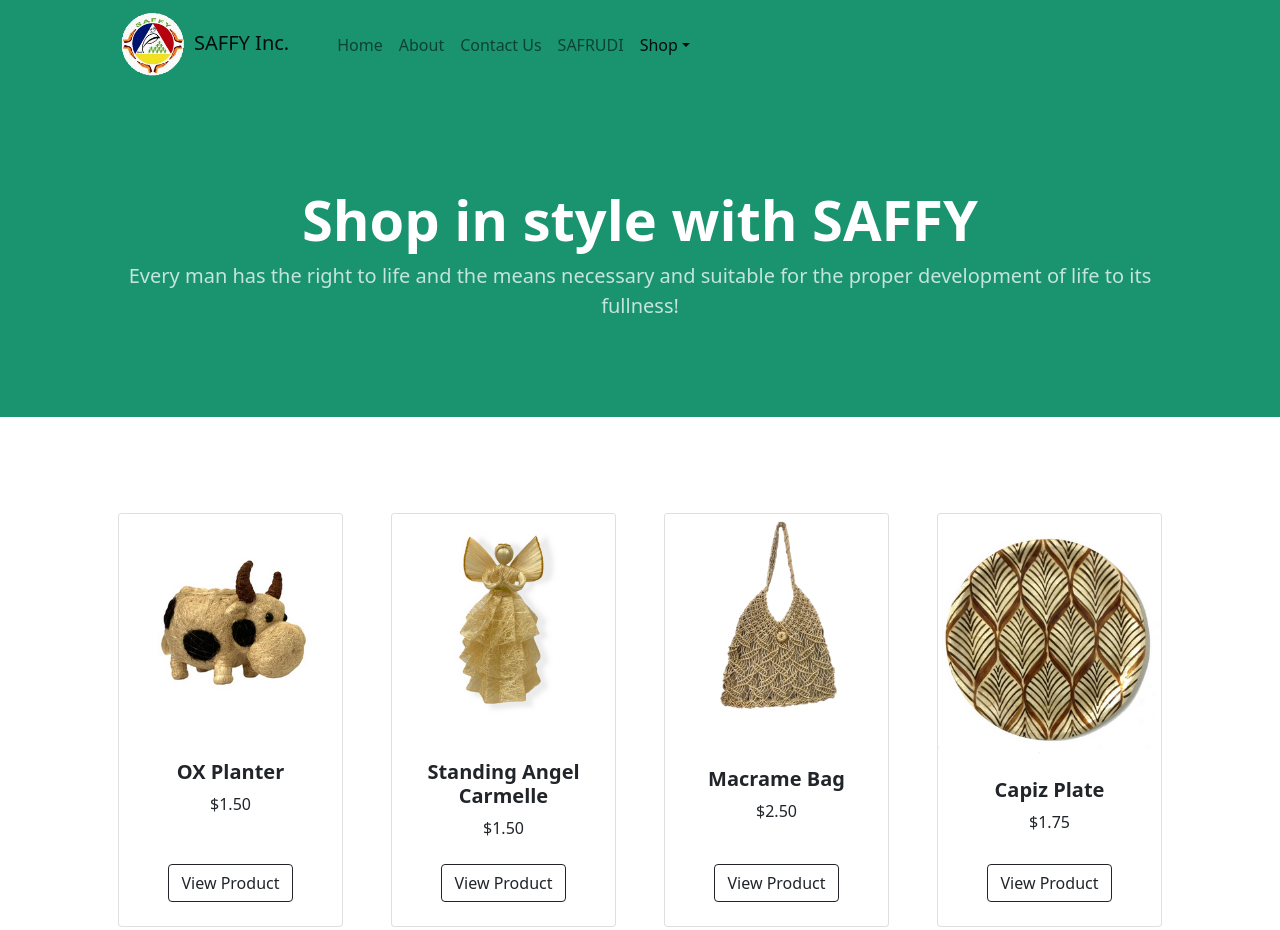
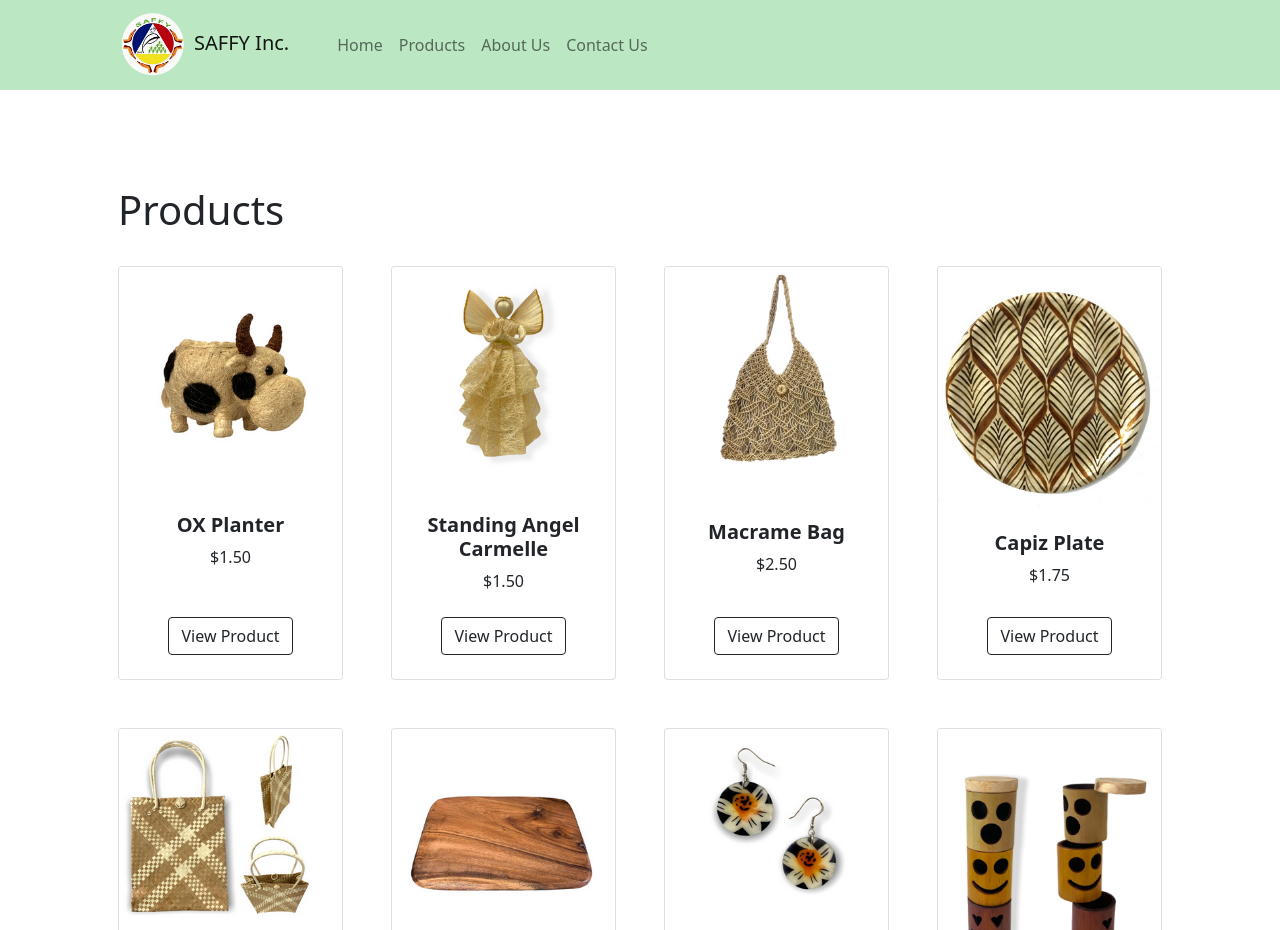
Before and after one commit to jamesmaranion/PROJMGT-Draft-Prototype, a website: page dist/products.html in a window 1280 px wide. Shown: the top 930 px of the page. Drawn offline with nearby package versions, Linux system fonts and the light colour scheme.

Commit message:
Color Changes

```diff
--- a/dist/css/style.css
+++ b/dist/css/style.css
@@ -6,7 +6,7 @@
     --Pastel-Pink: #FCB2A9;
     --Cream: #E3E3DB;
     --Mint: #94E4C9;
-    --Green: #509B7D;
+    --Green: #BBE7C3;
     --bs-font-sans-serif: system-ui, -apple-system, "Segoe UI", Roboto, "Helvetica Neue", Arial, "Noto Sans", "Liberation Sans", sans-serif, "Apple Color Emoji", "Segoe UI Emoji", "Segoe UI Symbol", "Noto Color Emoji";
     --bs-body-font-family: var(--bs-font-sans-serif);
 }
--- a/dist/products.html
+++ b/dist/products.html
@@ -13,8 +13,7 @@
     <link href="https://cdn.jsdelivr.net/npm/bootstrap-icons@1.5.0/font/bootstrap-icons.css" rel="stylesheet" />
     <!-- Core theme CSS (includes Bootstrap)-->
     <link href="css/styles.css" rel="stylesheet" />
-    <link href="https://fonts.googleapis.com/icon?family=Material+Icons"
-      rel="stylesheet" />
+    <link href="https://fonts.googleapis.com/icon?family=Material+Icons" rel="stylesheet" />
 </head>
 
 <body>
@@ -26,38 +25,23 @@
             <div class="collapse navbar-collapse" id="navbarSupportedContent">
                 <ul class="navbar-nav me-auto mb-2 mb-lg-0 ms-lg-4">
                     <li class="nav-item"><a class="nav-link" href="index.html">Home</a></li>
-                    <li class="nav-item"><a class="nav-link" href="#!">About</a></li>
+                    <li class="nav-item"><a class="nav-link" href="#!">Products</a></li>
+                    <li class="nav-item"><a class="nav-link" href="#!">About Us</a></li>
                     <li class="nav-item"><a class="nav-link" href="#!">Contact Us</a></li>
-                    <li class="nav-item"><a class="nav-link" href="#!">SAFRUDI</a></li>
 
-                    <li class="nav-item dropdown">
-                        <a class="nav-link active dropdown-toggle" id="navbarDropdown" href="#" role="button" data-bs-toggle="dropdown" aria-expanded="false" aria-current="page">Shop</a>
-                        <ul class="dropdown-menu" aria-labelledby="navbarDropdown">
-                            <li><a class="dropdown-item" href="dist/products.html">All Products</a></li>
-                            <!-- <li> -->
-                            <!-- <hr class="dropdown-divider" /> -->
-                            <!-- </li> -->
-                            <!-- <li><a class="dropdown-item" href="#!">Popular Items</a></li> -->
-                            <!-- <li><a class="dropdown-item" href="#!">New Arrivals</a></li> -->
-                        </ul>
-                    </li>
                 </ul>
             </div>
         </div>
     </nav>
     <!-- Header-->
-    <header class="bg-green py-5">
-        <div class="container px-4 px-lg-5 my-5">
-            <div class="text-center text-white">
-                <h1 class="display-4 fw-bolder">Shop in style with SAFFY</h1>
-                <p class="lead fw-normal text-white-75 mb-0">Every man has the right to life and the means necessary and suitable for the proper development of life to its fullness!</p>
-            </div>
-        </div>
-    </header>
+
     <!-- Section-->
     <section class="py-5">
         <div class="container px-4 px-lg-5 mt-5">
+            <h1>Products</h1>
+            &nbsp; &nbsp; &nbsp; &nbsp;&nbsp;&nbsp;
             <div class="row gx-4 gx-lg-5 row-cols-2 row-cols-md-3 row-cols-xl-4 justify-content-center">
+
                 <div class="col mb-5">
                     <div class="card h-100">
                         <!-- Product image-->
@@ -312,7 +296,7 @@
     <!-- Footer-->
     <footer class="py-5 bg-green">
         <div class="container">
-            <p class="m-0 text-center text-white">Copyright &copy; SAFFY Inc. 2022</p>
+            <p class="m-0 text-center text-black">Copyright &copy; SAFFY Inc. 2022</p>
         </div>
     </footer>
     <!-- Bootstrap core JS-->
```
Also changed, not shown: dist/css/styles.css.
